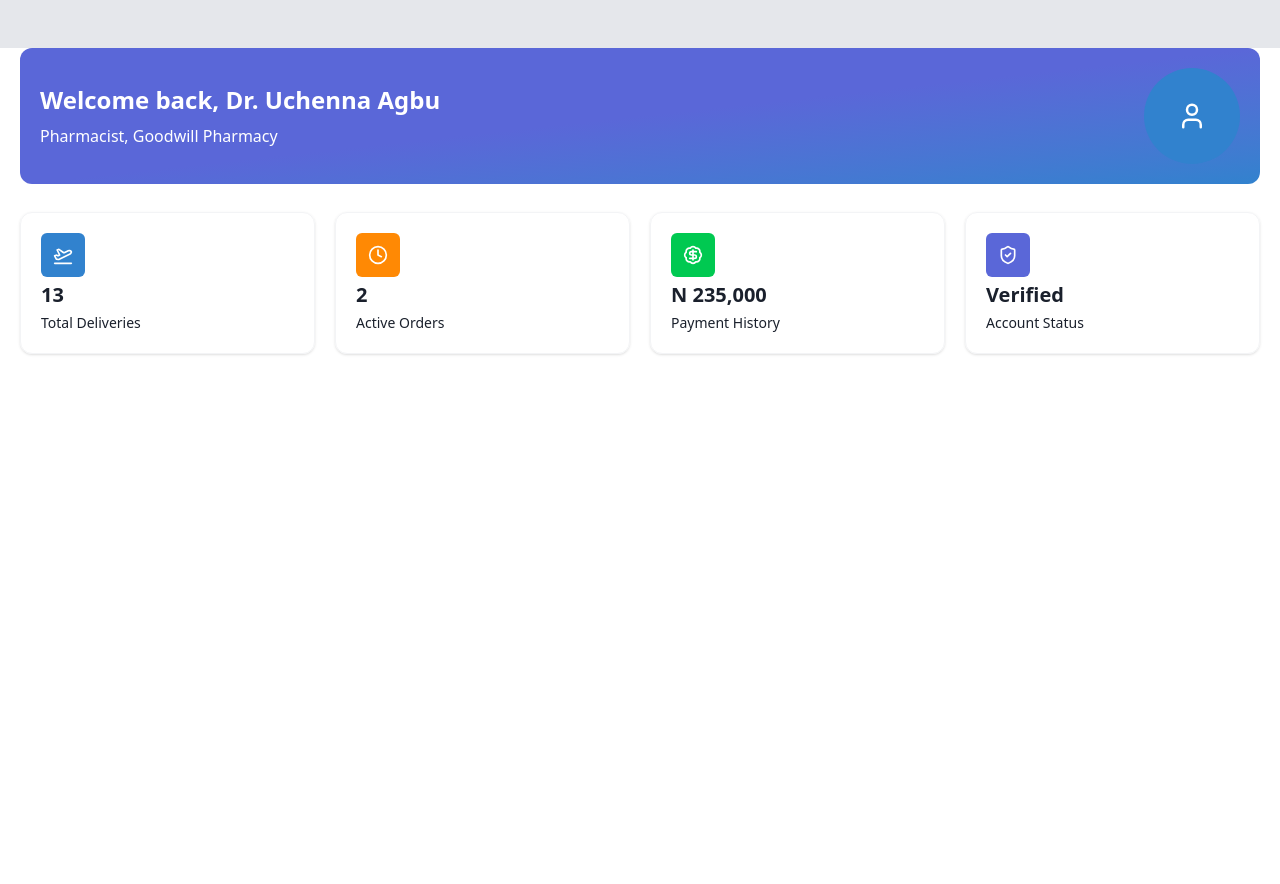
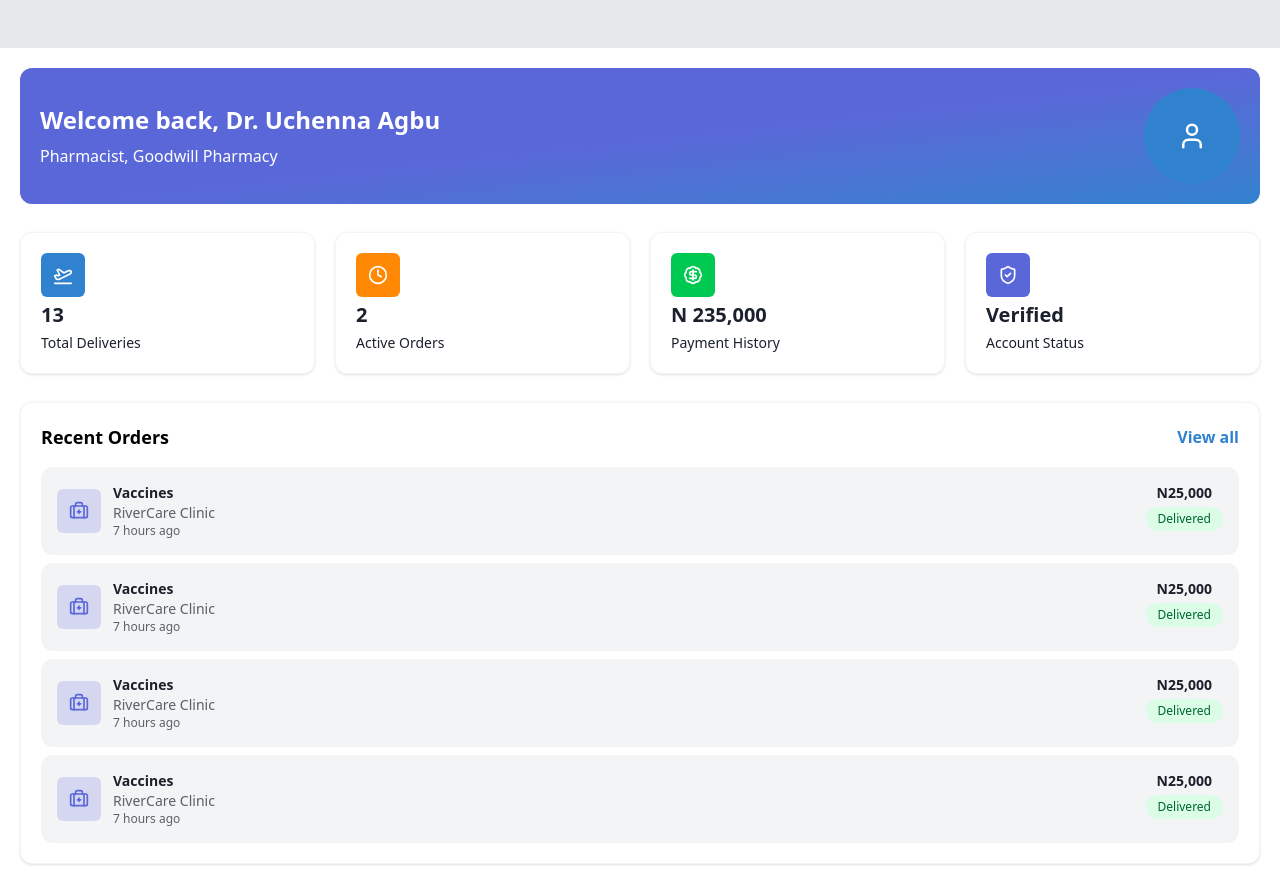
Before and after one commit to Uchenna99/Evtol-Delivery, a React (Vite) app: page /dashboard in a window 1280 px wide. Before the commit the page ends 800 px from the top, so only its background shows below. Built offline with nearby package versions, Linux system fonts and the light colour scheme.

Commit message:
adding dashboard

```diff
--- a/src/pages/dashboard/DashboardHome.tsx
+++ b/src/pages/dashboard/DashboardHome.tsx
@@ -1,4 +1,5 @@
-import { BadgeDollarSign, Clock, PlaneTakeoff, ShieldCheck, User } from "lucide-react";
+import { BadgeDollarSign, BriefcaseMedical, Clock, PlaneTakeoff, ShieldCheck, User } from "lucide-react";
+import { Link } from "react-router-dom";
 
 
 
@@ -10,7 +11,7 @@ const DashboardHome = () => {
         {icon: <ShieldCheck size={20} />, value: "Verified", label: 'Account Status', colour: 'bg-primary'},
     ];
   return (
-    <div className="w-full flex flex-col gap-7 px-5">
+    <div className="w-full flex flex-col gap-7 p-5">
 
         <div className="w-full bg-gradient-to-br from-primary via-primary to-secondary rounded-xl
             flex items-center justify-between p-5">
@@ -47,6 +48,53 @@ const DashboardHome = () => {
                 ))
             }
         </div>
+
+
+        <div className="w-full flex flex-col gap-2 p-5 bg-white border border-gray-100 shadow-sm rounded-xl">
+
+            <div className="w-full flex justify-between items-center mb-2">
+                <p className="text-lg font-semibold">
+                    Recent Orders
+                </p>
+                <Link to={''} className="text-secondary font-semibold hover:text-primary hover:underline
+                    transition-all duration-200">
+                    View all
+                </Link>
+            </div>
+
+            {
+                Array.from({length:4}, (_, index)=>(
+                    <div className="w-full bg-gray-100 flex justify-between rounded-xl p-4" key={index}>
+
+                        <div className="flex items-center gap-3">
+                            <div className="w-11 aspect-square rounded-md grid place-items-center text-primary bg-primary/20">
+                                <BriefcaseMedical size={20}/>
+                            </div>
+                            <div className="">
+                                <p className="text-text text-sm font-semibold">
+                                    Vaccines
+                                </p>
+                                <p className="text-text/70 text-sm">
+                                    RiverCare Clinic
+                                </p>
+                                <p className="text-xs text-text/70">
+                                    7 hours ago
+                                </p>
+                            </div>
+                        </div>
+
+                        <div className="flex flex-col items-center gap-1">
+                            <p className="text-text text-sm font-semibold">
+                                N25,000
+                            </p>
+                            <div className="h-6 flex items-center px-3 rounded-xl bg-green-100 text-green-800 text-xs">
+                                Delivered
+                            </div>
+                        </div>
+                    </div>
+                ))
+            }
+        </div>
     </div>
   )
 }
```
